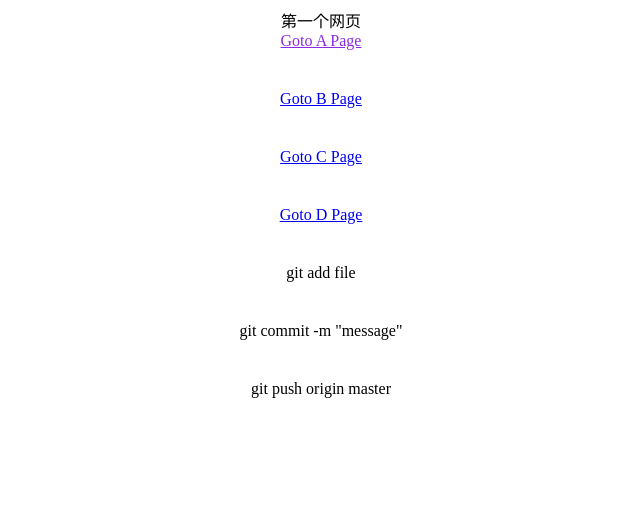
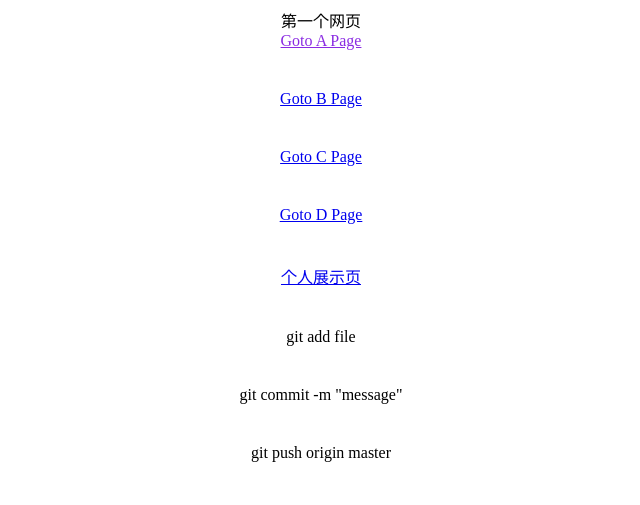
Before and after one commit to Loey-w/train, a plain HTML site: page index.html in a window 1280 px wide. Shown: the whole page, without its empty margins (319-959 px from the left). Drawn offline with Linux system fonts and the light colour scheme.

Commit message:
更新 index

```diff
--- a/index.html
+++ b/index.html
@@ -26,6 +26,9 @@
     <li> <a href="b.html">Goto B Page</a></li>
     <li><a href="#">Goto C Page</a></li>
     <li><a href="#">Goto D Page</a></li>
+    <li><a href="./个人展示页//index.html">个人展示页</a></li>
+
+
 
     <li>git add file</li>
 
```
